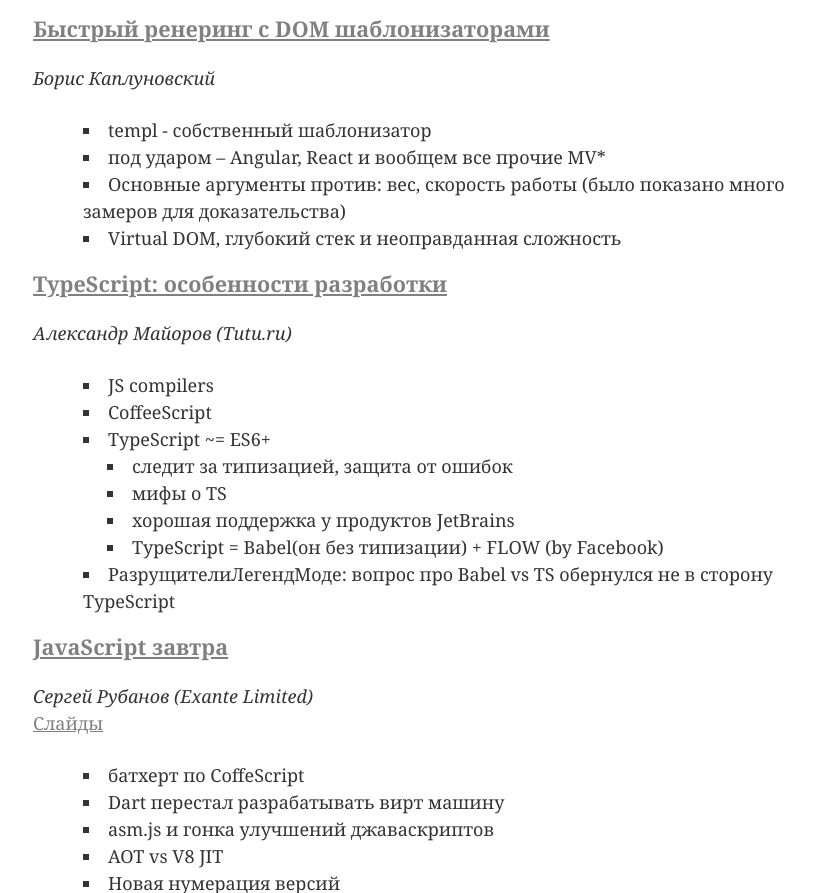
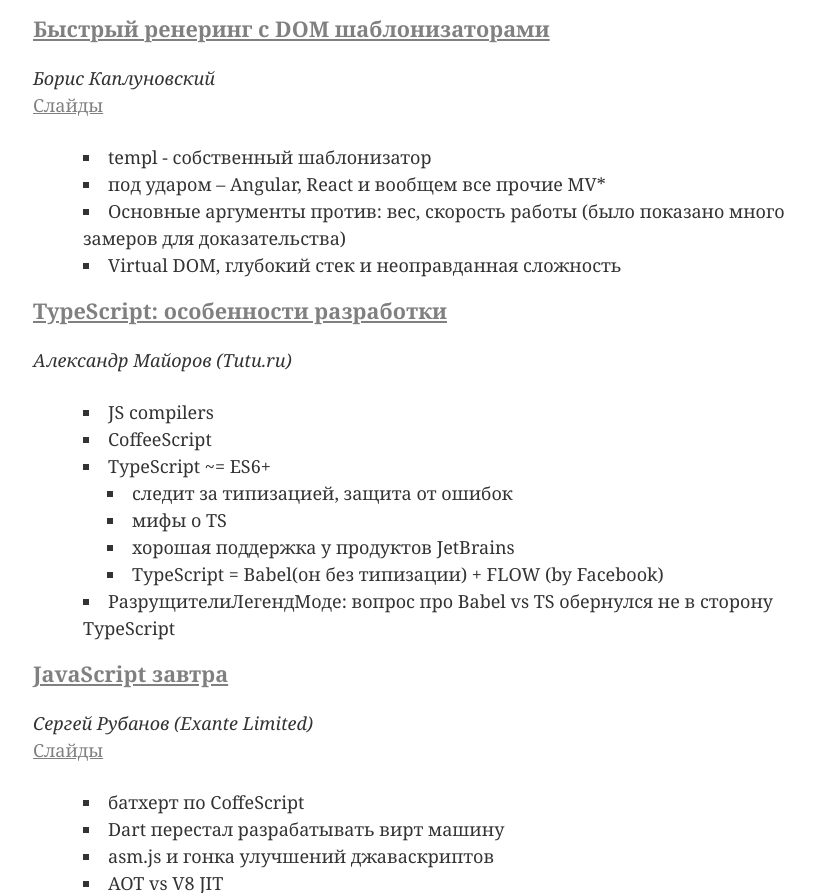
Before and after one commit to Leikam/leikam.github.io, a plain HTML site: page overview/frontendconfmsk2015/index.html in a window 1280 px wide. Shown: the part 3763-4656 px from the top of the page, without its empty margins (207-1022 px from the left). Drawn offline with Linux system fonts and the light colour scheme.

Commit message:
Быстрая шаблонизация (слайды)

```diff
--- a/overview/frontendconfmsk2015/index.html
+++ b/overview/frontendconfmsk2015/index.html
@@ -2,7 +2,7 @@
 <html>
 	<head>
 		<meta charset="utf-8" />
-		<title>FrontendConf 2015 Moscow</title>
+		<title>leikam.github.io</title>
 		<style>
 			@import "../../css/normalize.css";
 
@@ -277,7 +277,7 @@
 <li>[Хакатонмод] Собрать морду для упраления проектом.</li>
 </ul>
 <h3 id="-dom-http-frontendconf-ru-2015-abstracts-1753-"><strong><a href="http://frontendconf.ru/2015/abstracts/1753">Быстрый ренеринг с DOM шаблонизаторами</a></strong></h3>
-<p><em>Борис Каплуновский</em>    </p>
+<p><em>Борис Каплуновский</em><br><a href="http://webstandardsdays.ru/2015/05/21/pres/dom-templates.pdf">Слайды</a>  </p>
 <ul>
 <li>templ - собственный шаблонизатор</li>
 <li>под ударом – Angular, React и вообщем все прочие MV*</li>
```
Also changed, not shown: overview/frontendconfmsk2015/README.md, 2 other files.
